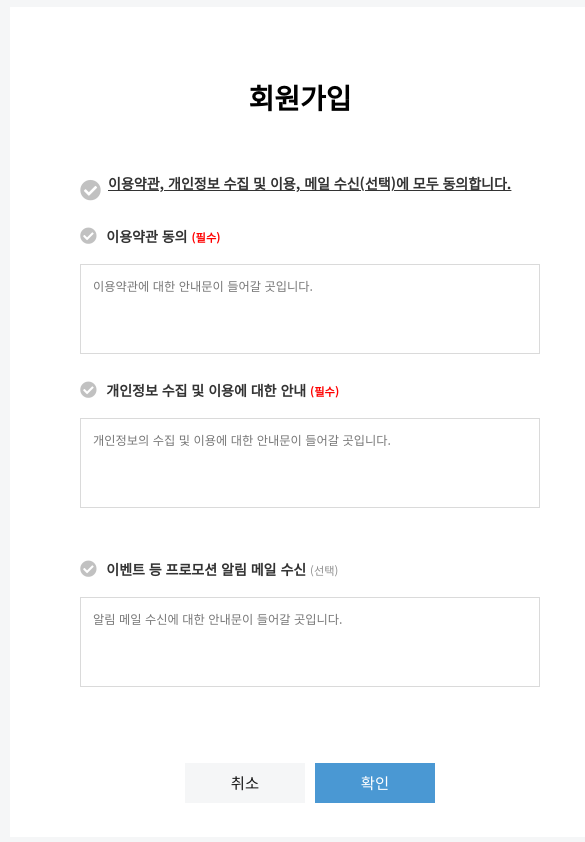
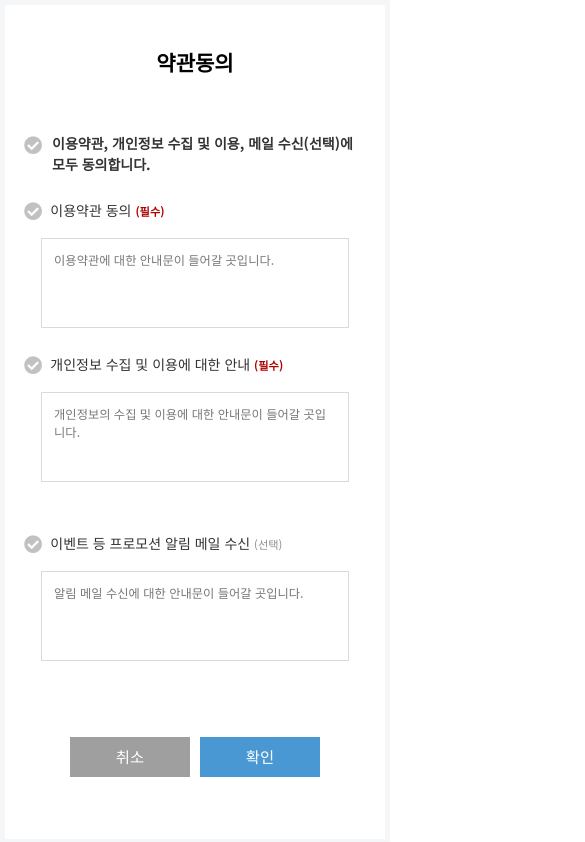
Before and after one commit to haulpark/tproV1, a plain HTML site: page html/login/t_join.html in a window 390 px wide. Shown: the whole page, 585 px wide, since content can reach past the window. Drawn offline with Linux system fonts and the light colour scheme; no server answers.

Commit message:
로그인, 약관동의 반응형/디자인 수정 완료

```diff
--- a/css/src/login/t_join.css
+++ b/css/src/login/t_join.css
@@ -1,8 +1,8 @@
 /* t_join.css */
 
 #wrap {
+  position: relative;
   width:100%; height:100%;
-  position: relative;
 }
 
 .joinBox{
@@ -32,11 +32,18 @@ input[type="checkbox"] {
   position: absolute; z-index: -1; width: 0; height: 0; overflow: hidden;
 }
 
+.all_check label{
+  display: block;
+  padding-left:2rem;
+  cursor: pointer;
+  line-height: 1.5rem;
+  font-weight: bold;
+}
+
 .check_area {
   width: 100%; height:auto; min-height:28px;
-  font-size: 1rem; color:#333; font-weight: bold;
+  font-size: 1rem; color:#333;
   word-break:keep-all;
-
 }
 
     .check_area label{
@@ -48,42 +55,31 @@ input[type="checkbox"] {
       box-sizing: border-box;
     }
 
-.all_check label{
-  display: block;
-  padding-left:2rem;
-  text-decoration: underline;
-  cursor: pointer;
-  line-height: 1.5rem;
-}
-
-
     .check_area label:before{
       content:"\f058";
-  position: absolute;	top:0; left: 0;
+      position: absolute;	top:5%; left: 0;
       font-family: "Font Awesome 5 Free";
-  font-weight: 900;	font-size:1.2rem;
+      font-weight: 900;	font-size:1.3rem;
       color:rgba(51,51,51,0.3);
     }
-
-.all_check label:before {top:0.5rem; font-size:1.5rem;}
-
 
     input[type="checkbox"].check +
     .check_area > label:before{ color:#4a98d3;}
 
-.require_check  .check_area  strong { font-weight:bold; font-size:0.8rem; color:red; }
+    .require_check  .check_area  strong { font-weight:bold; font-size:0.8rem; color:#ae0000; }
     .option_check  .check_area  strong { font-weight:normal; font-size:0.8rem; color:#8e8e8e; }
 
 
 /*  --------------------------------------------------------------- */
 .terms {
-width: 100%; height:90px;
-overflow: auto;
+width: 90%; height:90px;
+overflow: scroll;
 overflow-x: hidden;
 padding:12px;
 box-sizing: border-box;
 border:1px solid #dadada;
 background-color: #fff;
+margin:auto;
 margin-top:10px;
 margin-bottom: 26px;
 font-size:0.875rem;
@@ -112,7 +108,7 @@ margin-bottom: 0.3rem;
   width: 100%; height:auto;
   right:0; left:0; margin:auto;
   text-align: center;
-  color:red;
+  color:#ae0000;
   margin-top: -20px;
 }
 
@@ -124,7 +120,7 @@ button{
 
   [type="reset"]{
     float:left;
-  background-color: #f5f6f7; color:#171717;
+    background-color: #9F9F9F; color:#fff;
   }
 
   [type="submit"]{
@@ -135,7 +131,31 @@ button{
 /*  ============================================ 반응형 ============================================ */
 /* width: 0 ~ 639px (모바일 환경 기준) */
 @media screen and (max-width: 639px) {
+
   .joinBox{
+    top:0%; bottom:0%;
+    width: 100%; height:100%;
+    border:5px solid #f5f6f7;
+    padding:3rem 0; box-sizing: border-box;
+  }
+
+  h1{
+    font-size:1.5rem;
+    text-align: center; margin-bottom:56px;
+  }
+
+  #formBox{
+    width: 90%; height:auto;
+    margin:auto;
+  }
+
+  .all_check label{
+    display: block;
+    padding-left:2rem;
+    cursor: pointer;
+    line-height: 1.5rem;
+    font-size:1rem;
+    font-weight: bold;
+  }
 
 }
-}
--- a/html/login/t_join.html
+++ b/html/login/t_join.html
@@ -9,6 +9,7 @@
 <link rel="stylesheet" href="../../css/base/common.css">
 
 <link rel="stylesheet" href="../../css/src/login/t_join.css">
+
 <link rel="stylesheet" href="../../fonts/fontawesome5/css/all.min.css">
 
 <!--[if IE]>
@@ -23,7 +24,7 @@
 <!-- layout -->
 <div id="wrap">
   <div class="joinBox">
-    <h1>회원가입</h1>
+    <h1>약관동의</h1>
     <div id="formBox">
       <form action="#" method="POST">
         <fieldset class="all_check">
--- a/js/src/login/t_join.js
+++ b/js/src/login/t_join.js
@@ -5,15 +5,6 @@
 	var tl = $('#termsLocation');
 	var ta = $('#termsAlert');
 
-	var tsTerms = ts.nextAll('.terms').eq(0);
-	var tpTerms = tp.nextAll('.terms').eq(0);
-	var tlTerms = tl.nextAll('.terms').eq(0);
-	var taTerms = ta.nextAll('.terms').eq(0);
-
-	tsTerms.load('../terms/termsService.html');
-	tpTerms.load('../terms/termsPrivacy.txt');
-	tlTerms.load('../terms/termsLocation.txt');
-	taTerms.load('../terms/termsAlert.txt');
 // =======================================================
 var inputCk = $('input[type="checkbox"]');
 var inputCheckList = [ts, tp, tl, ta];
```
Also changed, not shown: css/src/login/t_login.css (+15 -11 lines), html/login/t_login.html (+1 -1 lines). Lines whose indentation alone changed are shown as unchanged.
